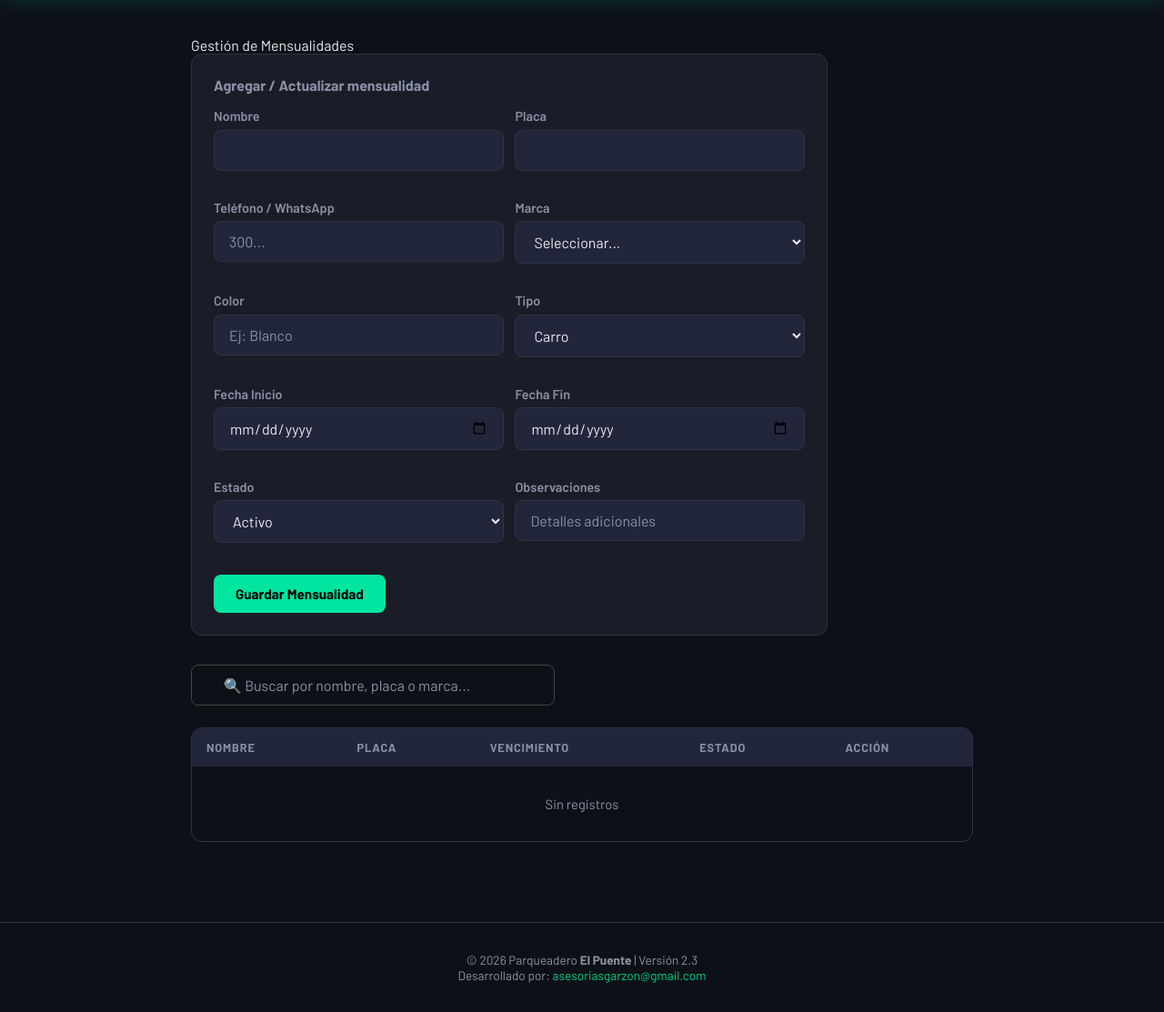
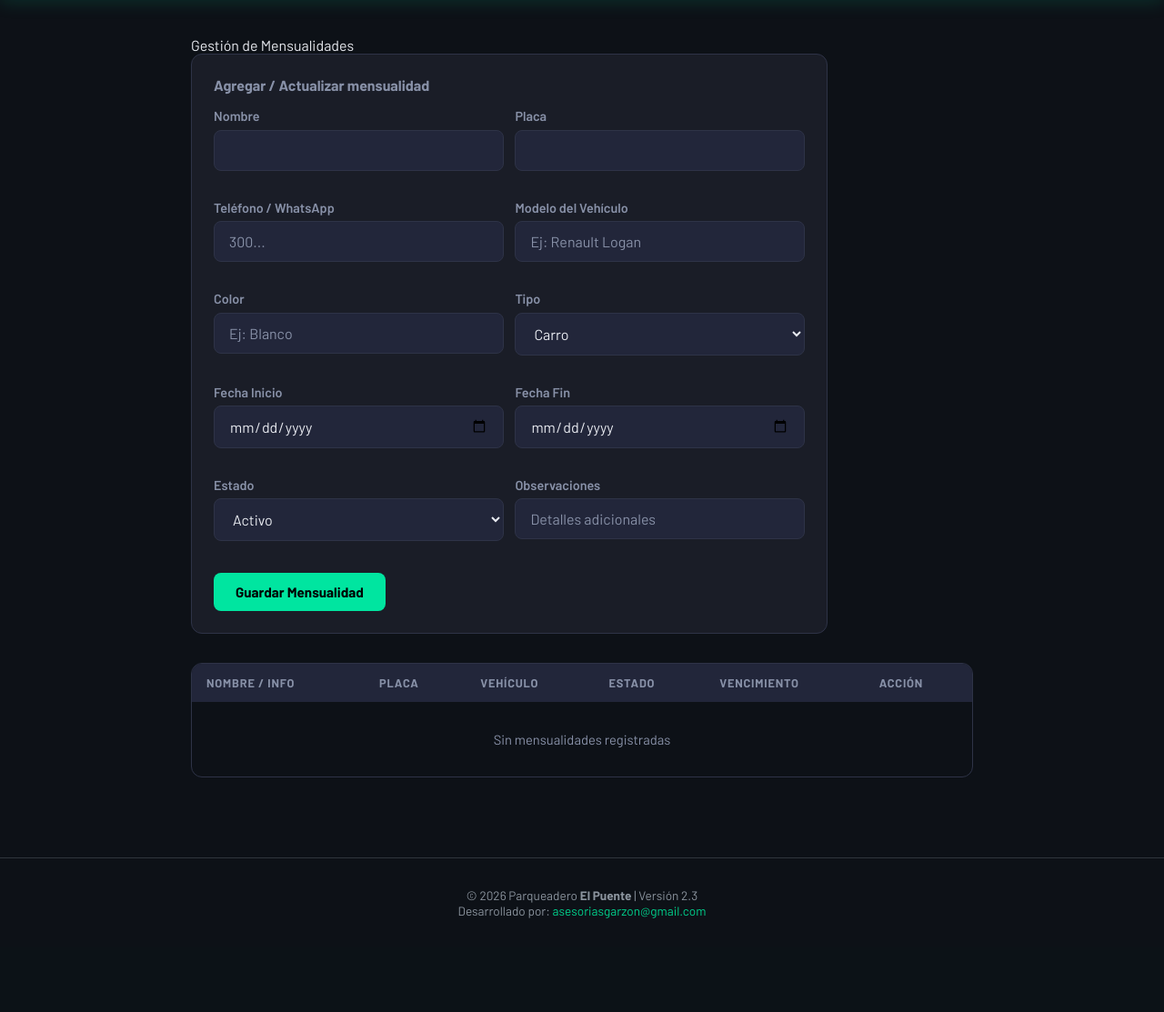
Before and after one commit to asesoriasgarzon-dev/parqueadero-elpuente, a Flask app: page /mensualidades in a window 1280 px wide. Shown: the part 48-1161 px from the top of the page at 91% size. After the commit the page ends 1058 px from the top, so only its background shows below. Run offline with Flask 3, Linux system fonts and the light colour scheme; the visitor is signed in with stand-in values (Sample User, id 1); data that the repository does not hold is empty; some web fonts are replaced.

Commit message:
Update mensualidades.html

```diff
--- a/templates/mensualidades.html
+++ b/templates/mensualidades.html
@@ -7,21 +7,28 @@
   <div style="font-weight:700;margin-bottom:1rem;color:var(--text2)">Agregar / Actualizar mensualidad</div>
   <form method="POST">
     <div style="display:grid;grid-template-columns:1fr 1fr;gap:.8rem">
-      <div class="form-group"><label>Nombre</label><input name="nombre" class="form-control" required></div>
-      <div class="form-group"><label>Placa</label><input name="placa" class="form-control" style="text-transform:uppercase" required></div>
-      <div class="form-group"><label>Teléfono / WhatsApp</label><input name="telefono" class="form-control" placeholder="300..."></div>
+      <div class="form-group">
+        <label>Nombre</label>
+        <input name="nombre" class="form-control" required>
+      </div>
+      <div class="form-group">
+        <label>Placa</label>
+        <input name="placa" class="form-control" style="text-transform:uppercase" required>
+      </div>
 
       <div class="form-group">
-        <label>Marca</label>
-        <select name="modelo" class="form-control">
-          <option value="">Seleccionar...</option>
-          {% for m in ['Toyota','Mazda','Hyundai','Renault','Chevrolet','Kia','Ford','Nissan','Suzuki','BYD','Tesla','Bajaj','Yamaha','Honda','AKT','Otra'] %}
-          <option value="{{ m }}">{{ m }}</option>
-          {% endfor %}
-        </select>
+        <label>Teléfono / WhatsApp</label>
+        <input name="telefono" class="form-control" placeholder="300...">
+      </div>
+      <div class="form-group">
+        <label>Modelo del Vehículo</label>
+        <input name="modelo" class="form-control" placeholder="Ej: Renault Logan">
       </div>
 
-      <div class="form-group"><label>Color</label><input name="color" class="form-control" placeholder="Ej: Blanco"></div>
+      <div class="form-group">
+        <label>Color</label>
+        <input name="color" class="form-control" placeholder="Ej: Blanco">
+      </div>
       <div class="form-group">
         <label>Tipo</label>
         <select name="tipo" class="form-control">
@@ -29,8 +36,16 @@
           <option value="moto">Moto</option>
         </select>
       </div>
-      <div class="form-group"><label>Fecha Inicio</label><input name="fecha_inicio" type="date" class="form-control" required></div>
-      <div class="form-group"><label>Fecha Fin</label><input name="fecha_fin" type="date" class="form-control" required></div>
+
+      <div class="form-group">
+        <label>Fecha Inicio</label>
+        <input name="fecha_inicio" type="date" class="form-control" required>
+      </div>
+      <div class="form-group">
+        <label>Fecha Fin</label>
+        <input name="fecha_fin" type="date" class="form-control" required>
+      </div>
+
       <div class="form-group">
         <label>Estado</label>
         <select name="estado" class="form-control">
@@ -38,96 +53,58 @@
           <option value="Inactivo">Inactivo</option>
         </select>
       </div>
-      <div class="form-group"><label>Observaciones</label><input name="observaciones" class="form-control" placeholder="Detalles adicionales"></div>
+      <div class="form-group">
+        <label>Observaciones</label>
+        <input name="observaciones" class="form-control" placeholder="Detalles adicionales">
+      </div>
     </div>
     <button type="submit" class="btn btn-primary" style="margin-top: 1rem;">Guardar Mensualidad</button>
   </form>
-</div>
-
-<div class="form-group" style="margin-bottom: 1.5rem; max-width: 400px; position: relative;">
-    <input type="text" id="inputBusqueda" onkeyup="filtrarTabla()"
-           class="form-control" placeholder="🔍 Buscar por nombre, placa o marca..."
-           style="padding-left: 35px; background: var(--bg2); border: 1px solid #444;">
 </div>
 
 <div class="table-wrap">
   <table>
     <thead>
       <tr>
-        <th>Nombre</th>
+        <th>Nombre / Info</th>
         <th>Placa</th>
+        <th>Vehículo</th>
+        <th>Estado</th>
         <th>Vencimiento</th>
-        <th>Estado</th>
         <th>Acción</th>
       </tr>
     </thead>
-   <tbody>
+    <tbody>
     {% for item in lista %}
-    <tr onclick="toggleDetalles('row-{{ item.reg.id }}')" style="cursor: pointer;">
-      <td><b>{{ item.reg.nombre }}</b></td>
-      <td><span class="badge" style="background:var(--bg2); color:var(--accent)">{{ item.reg.placa }}</span></td>
-      <td>{{ item.reg.fecha_fin }}</td>
+    <tr>
+      <td>
+        <b>{{ item.reg.nombre }}</b><br>
+        <small style="color:var(--text2)">{{ item.reg.telefono }}</small>
+      </td>
+      <td><b>{{ item.reg.placa }}</b></td>
+      <td>
+        {{ item.reg.tipo|capitalize }}<br>
+        <small style="color:var(--text2)">{{ item.reg.modelo }} - {{ item.reg.color }}</small>
+      </td>
       <td>
         {% if item.alerta == 'Vencida' %}<span class="badge badge-red">Vencida</span>
         {% elif item.alerta == 'Por vencer' %}<span class="badge badge-warn">Por vencer</span>
-        {% elif item.alerta == 'Inactivo' %}<span class="badge" style="background:#555">Inactivo</span>
         {% else %}<span class="badge badge-green">Activo</span>{% endif %}
       </td>
       <td>
+        <small>Desde: {{ item.reg.fecha_inicio }}</small><br>
+        <b>Hasta: {{ item.reg.fecha_fin }}</b>
+      </td>
+      <td>
         <a href="{{ url_for('eliminar_mensualidad', id=item.reg.id) }}"
-           onclick="event.stopPropagation(); return confirm('¿Eliminar esta mensualidad?')"
+           onclick="return confirm('¿Eliminar esta mensualidad?')"
            class="btn btn-danger btn-sm">Eliminar</a>
       </td>
     </tr>
-
-    <tr id="row-{{ item.reg.id }}" style="display: none; background: rgba(255,255,255,0.03);">
-      <td colspan="5">
-        <div style="padding: 1rem; border-left: 4px solid var(--accent); display: grid; grid-template-columns: 1fr 1fr; gap: 1rem;">
-          <div>
-            <p style="margin:0"><strong>📞 Teléfono:</strong> {{ item.reg.telefono or 'N/A' }}</p>
-            <p style="margin:0"><strong>📅 Inicio:</strong> {{ item.reg.fecha_inicio }}</p>
-          </div>
-          <div>
-            <p style="margin:0"><strong>🚗 Marca:</strong> {{ item.reg.modelo or 'N/A' }}</p>
-            <p style="margin:0"><strong>🎨 Color:</strong> {{ item.reg.color or 'N/A' }}</p>
-            <p style="margin:0"><strong>📝 Notas:</strong> {{ item.reg.observaciones or 'Sin notas' }}</p>
-          </div>
-        </div>
-      </td>
-    </tr>
     {% else %}
-    <tr><td colspan="5" style="text-align:center;color:var(--text2);padding:2rem">Sin registros</td></tr>
+    <tr><td colspan="6" style="text-align:center;color:var(--text2);padding:2rem">Sin mensualidades registradas</td></tr>
     {% endfor %}
     </tbody>
   </table>
 </div>
-
-<script>
-function toggleDetalles(id) {
-  const row = document.getElementById(id);
-  if (row) row.style.display = (row.style.display === 'none') ? 'table-row' : 'none';
-}
-
-function filtrarTabla() {
-  const filter = document.getElementById("inputBusqueda").value.toUpperCase();
-  const rows = document.querySelectorAll("table tbody tr");
-
-  rows.forEach(row => {
-    // Solo filtramos las filas principales (las que tienen el onclick)
-    if (row.hasAttribute('onclick')) {
-      const text = row.innerText.toUpperCase();
-      const detailRow = row.nextElementSibling;
-
-      if (text.includes(filter)) {
-        row.style.display = "";
-      } else {
-        row.style.display = "none";
-        if (detailRow && detailRow.id.startsWith('row-')) {
-            detailRow.style.display = "none";
-        }
-      }
-    }
-  });
-}
-</script>
 {% endblock %}
```
